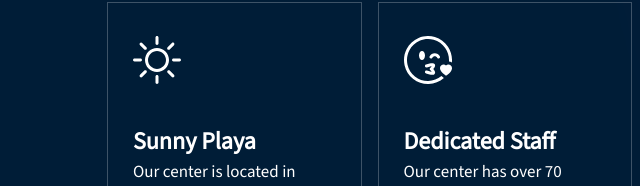
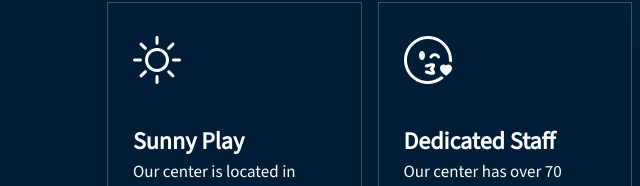
Before and after one commit to marlenescerbak/pet-adoption, a plain HTML site: page index.html in a window 1280 px wide. Shown: the part 614-800 px from the top of the page, 0-640 px from the left. Drawn offline with nearby package versions, Linux system fonts and the light colour scheme.

Commit message:
Update index.html

```diff
--- a/index.html
+++ b/index.html
@@ -36,7 +36,7 @@
                 </clipPath>
               </defs>
             </svg>
-            <h2>Sunny Playa</h2>
+            <h2>Sunny Play</h2>
             <p>Our center is located in beautiful Miami, and it&rsquo;s currently 84°F at our pet playground.</p>
           </div>
           <div class="intro-feature">
```
